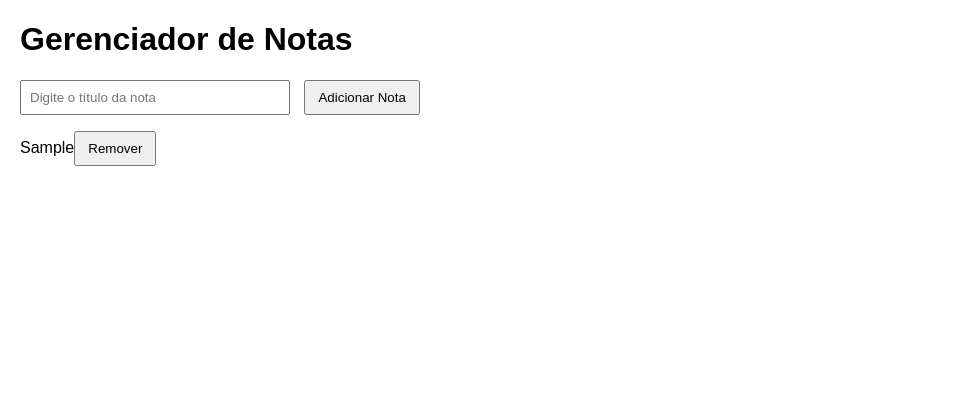
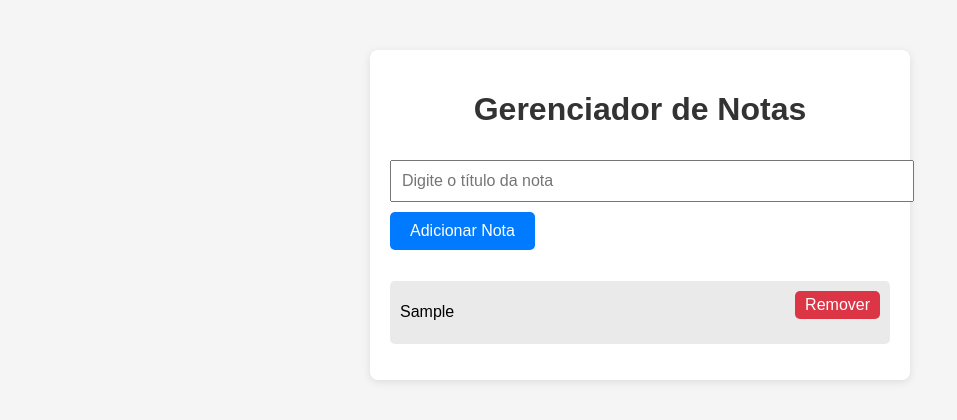
Before and after one commit to amandaamendoeira/prova3-infinityschool, a plain HTML site: page atividade12/index.html in a window 1280 px wide. Both pictures are taken after typing "Sample" into the empty fields and a click on the button "Adicionar Nota". Shown: the whole page, without its empty margins (0-957 px from the left). Drawn offline with Linux system fonts and the light colour scheme.

Commit message:
Update style.css

```diff
--- a/atividade12/style.css
+++ b/atividade12/style.css
@@ -1,33 +1,62 @@
 body {
     font-family: Arial, sans-serif;
-    margin: 20px;
+    background-color: #f5f5f5;
+    margin: 0;
+    padding: 0;
+  }
+
+  .container {
+    max-width: 500px;
+    margin: 50px auto;
+    padding: 20px;
+    background: #fff;
+    border-radius: 8px;
+    box-shadow: 0 2px 8px rgba(0,0,0,0.1);
+  }
+
+  h1 {
+    text-align: center;
+    color: #333;
   }
 
   input {
-    padding: 8px;
-    width: 250px;
-    margin-right: 10px;
+    width: 100%;
+    padding: 10px;
+    margin: 10px 0;
+    font-size: 16px;
   }
 
   button {
-    padding: 8px 12px;
+    padding: 10px 20px;
+    margin-bottom: 15px;
+    background-color: #007bff;
+    color: white;
+    border: none;
+    font-size: 16px;
+    cursor: pointer;
+    border-radius: 5px;
   }
 
   ul {
-    list-style-type: none;
-    padding-left: 0;
+    list-style: none;
+    padding: 0;
   }
 
   li {
+    background: #eaeaea;
+    padding: 10px;
     margin-bottom: 10px;
+    border-radius: 5px;
+    display: flex;
+    justify-content: space-between;
+    align-items: center;
   }
 
-  .btn-remove {
-    margin-left: 10px;
+  li button {
+    background-color: #dc3545;
+    border: none;
     color: white;
-    background-color: red;
-    border: none;
-    padding: 4px 8px;
+    padding: 5px 10px;
+    border-radius: 5px;
     cursor: pointer;
-    border-radius: 3px;
   }
```
